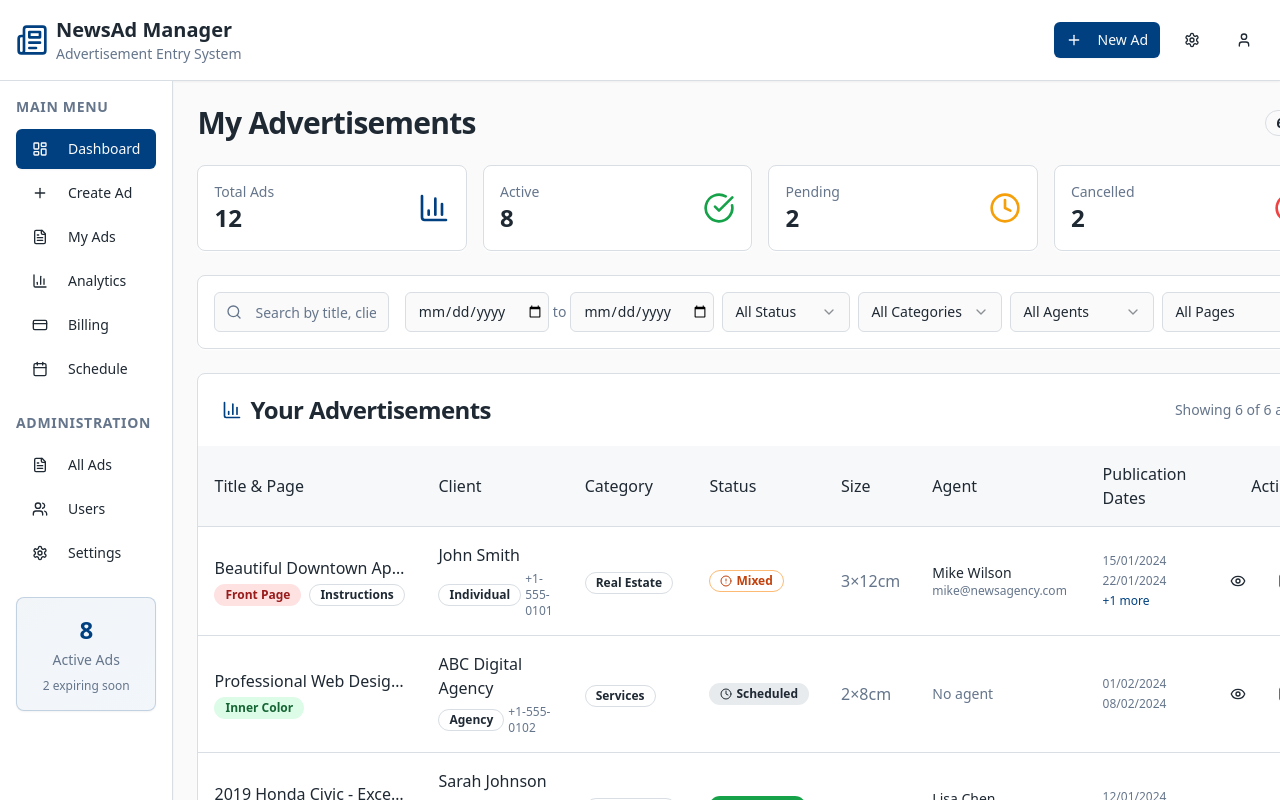
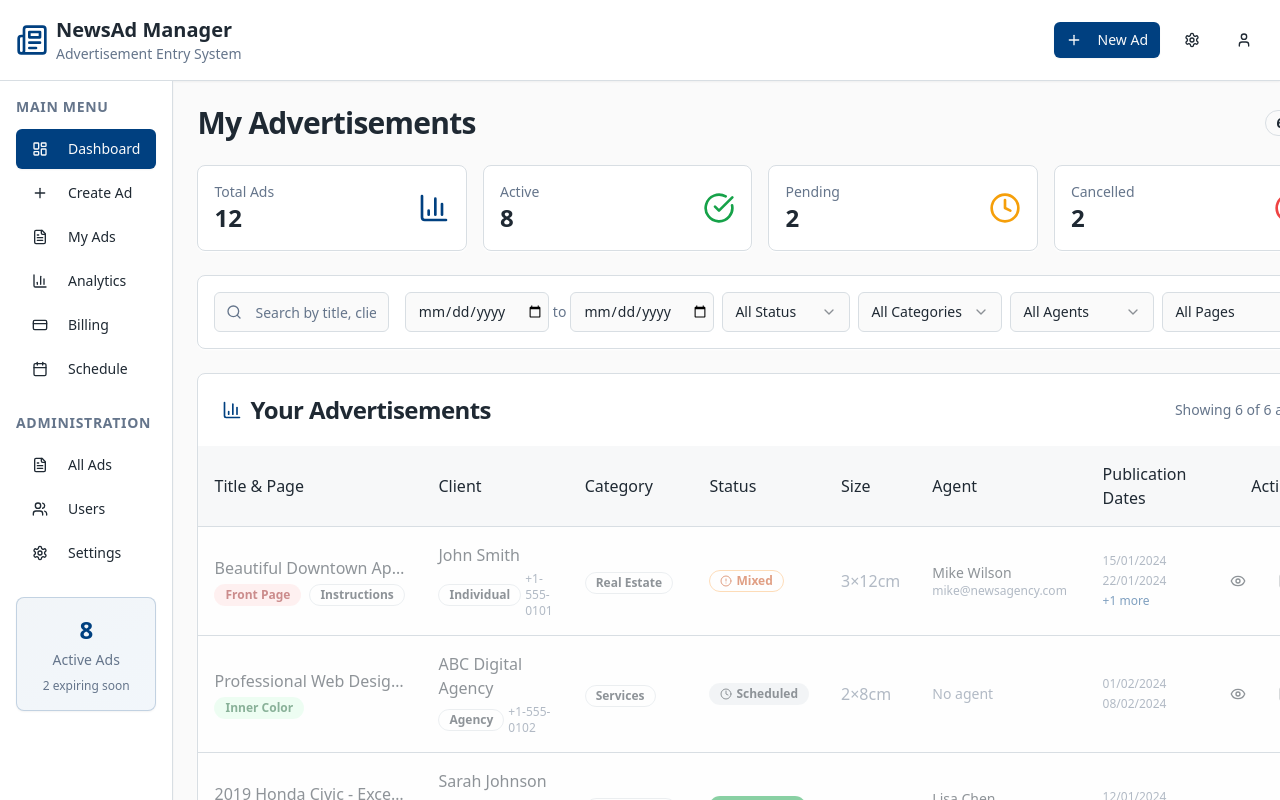
Before and after one commit to ramseybolty/paper-ad-craft, a React (Vite) app: page / in a window 1280 px wide. Shown: the top 800 px of the page. Built offline with nearby package versions, Linux system fonts and the light colour scheme.

Commit message:
Grey out past ads
Grey out ads with past Date of Publication (DOP) on the "My Ads" page to prevent status changes. This ensures that only future ads can have their status modified.

```diff
--- a/src/components/AdDashboard.tsx
+++ b/src/components/AdDashboard.tsx
@@ -479,8 +479,14 @@ const AdDashboard = ({ showAllAds = false }: AdDashboardProps) => {
                 </tr>
               </thead>
               <tbody>
-                {filteredAds.map((ad) => (
-                  <tr key={ad.id} className="border-b hover:bg-muted/30 transition-colors">
+                {filteredAds.map((ad) => {
+                  const hasEditableDates = hasEditablePublications(ad);
+                  const isPastAd = !hasEditableDates;
+
+                  return (
+                  <tr key={ad.id} className={`border-b transition-colors ${
+                    isPastAd ? 'opacity-50 bg-muted/20' : 'hover:bg-muted/30'
+                  }`}>
                     <td className="p-4">
                       <div>
                         <p className="font-medium text-foreground truncate max-w-48">{ad.title}</p>
@@ -561,8 +567,10 @@ const AdDashboard = ({ showAllAds = false }: AdDashboardProps) => {
                           <Button
                             variant="ghost"
                             size="sm"
-                           title={showAllAds ? "Edit Advertisement" : "Edit Status"}
+                            title={showAllAds ? "Edit Advertisement" : isPastAd ? "Cannot edit past DOP dates" : "Edit Status"}
                             onClick={() => handleEditAd(ad.id)}
+                            disabled={!showAllAds && isPastAd}
+                            className={!showAllAds && isPastAd ? "cursor-not-allowed opacity-50" : ""}
                           >
                             <Edit className="h-4 w-4" />
                           </Button>
@@ -600,7 +608,8 @@ const AdDashboard = ({ showAllAds = false }: AdDashboardProps) => {
                        </div>
                     </td>
                    </tr>
-                ))}
+                  );
+                })}
               </tbody>
             </table>
           </div>
```
Lines whose indentation alone changed are shown as unchanged.
